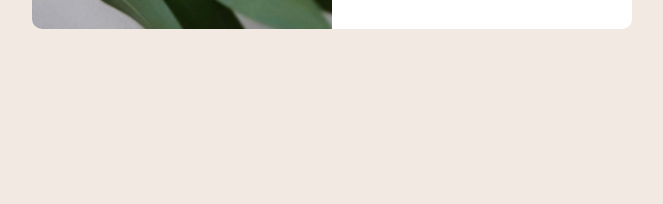
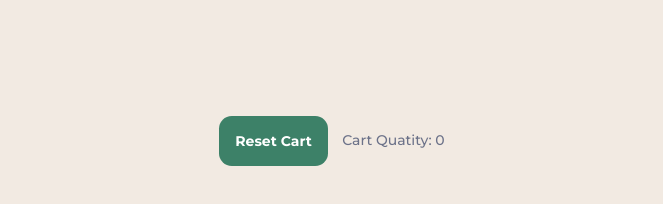
Before and after one commit to bmeinert8/product-preview-card, a plain HTML site: page index.html in a window 1280 px wide. Shown: the part 596-800 px from the top of the page, without its empty margins (308-971 px from the left). Drawn offline with Linux system fonts and the light colour scheme.

Commit message:
added cart display feature

```diff
--- a/css/medias.css
+++ b/css/medias.css
@@ -1,7 +1,7 @@
 @media screen and (min-width: 56.25rem) {
   .container {
     width: 100%;
-    height: 100vh;
+    height: 85vh;
     display: flex;
     justify-content: center;
     align-items: center;
@@ -47,4 +47,9 @@
     cursor: pointer;
     background-color: #1A4032;
   }
+
+  .rs-cart:hover {
+    cursor: pointer;
+    background-color: #1A4032;
+  }
 }
--- a/css/style.css
+++ b/css/style.css
@@ -180,3 +180,22 @@ h1, h2, h3, h4, h5, h6 {
   background-color: #3D8168;
   border-radius: 0.8rem;
 }
+
+/* Cart Quatity */
+
+.cart{
+  display: flex;
+  justify-content: center;
+  align-items: center;
+  gap: 0.9rem;
+  margin-top: 2rem;
+
+}
+
+.rs-cart{
+  background-color: #3D8168;
+  color: #ffffff;
+  border-radius: 0.8rem;
+  padding: 1rem;
+  border: none;
+}
--- a/index.html
+++ b/index.html
@@ -49,7 +49,7 @@
           </section>
 
           <!--Add To Cart Button-->
-          <section class="button-container">
+          <section class="button-container" onclick="updateCart();">
             <div class="icon">
               <svg width="15" height="16" xmlns="http://www.w3.org/2000/svg"><path d="M14.383 10.388a2.397 2.397 0 0 0-1.518-2.222l1.494-5.593a.8.8 0 0 0-.144-.695.8.8 0 0 0-.631-.28H2.637L2.373.591A.8.8 0 0 0 1.598 0H0v1.598h.983l1.982 7.4a.8.8 0 0 0 .799.59h8.222a.8.8 0 0 1 0 1.599H1.598a.8.8 0 1 0 0 1.598h.943a2.397 2.397 0 1 0 4.507 0h1.885a2.397 2.397 0 1 0 4.331-.376 2.397 2.397 0 0 0 1.12-2.021ZM11.26 7.99H4.395L3.068 3.196h9.477L11.26 7.991Zm-6.465 6.392a.8.8 0 1 1 0-1.598.8.8 0 0 1 0 1.598Zm6.393 0a.8.8 0 1 1 0-1.598.8.8 0 0 1 0 1.598Z" fill="#FFF"/></svg>
             </div>
@@ -60,6 +60,14 @@
         </section>
       </div>
     </section>
+    <div class="cart">
+        <button class="rs-cart text-preset-6" onclick="clearCart();">
+          Reset Cart
+        </button>
+        <p class="js-output text-preset-3"></p>
+      </div>
+
   </main>
+  <script src="./script.js"></script>
 </body>
 </html>
--- /dev/null
+++ b/script.js
@@ -0,0 +1,20 @@
+let cartQuantity = localStorage.getItem('cartQuantity') || 0;
+
+displayCartQuantity = () => {
+  document.querySelector('.js-output').innerHTML = `Cart Quatity: ${cartQuantity}`;
+}
+
+displayCartQuantity();
+
+
+const updateCart = () => {
+  cartQuantity++;
+  localStorage.setItem('cartQuantity', cartQuantity);
+  displayCartQuantity();
+}
+
+const clearCart = () => {
+  cartQuantity = 0;
+  localStorage.setItem('cartQuantity', cartQuantity);
+  displayCartQuantity();
+}
```
